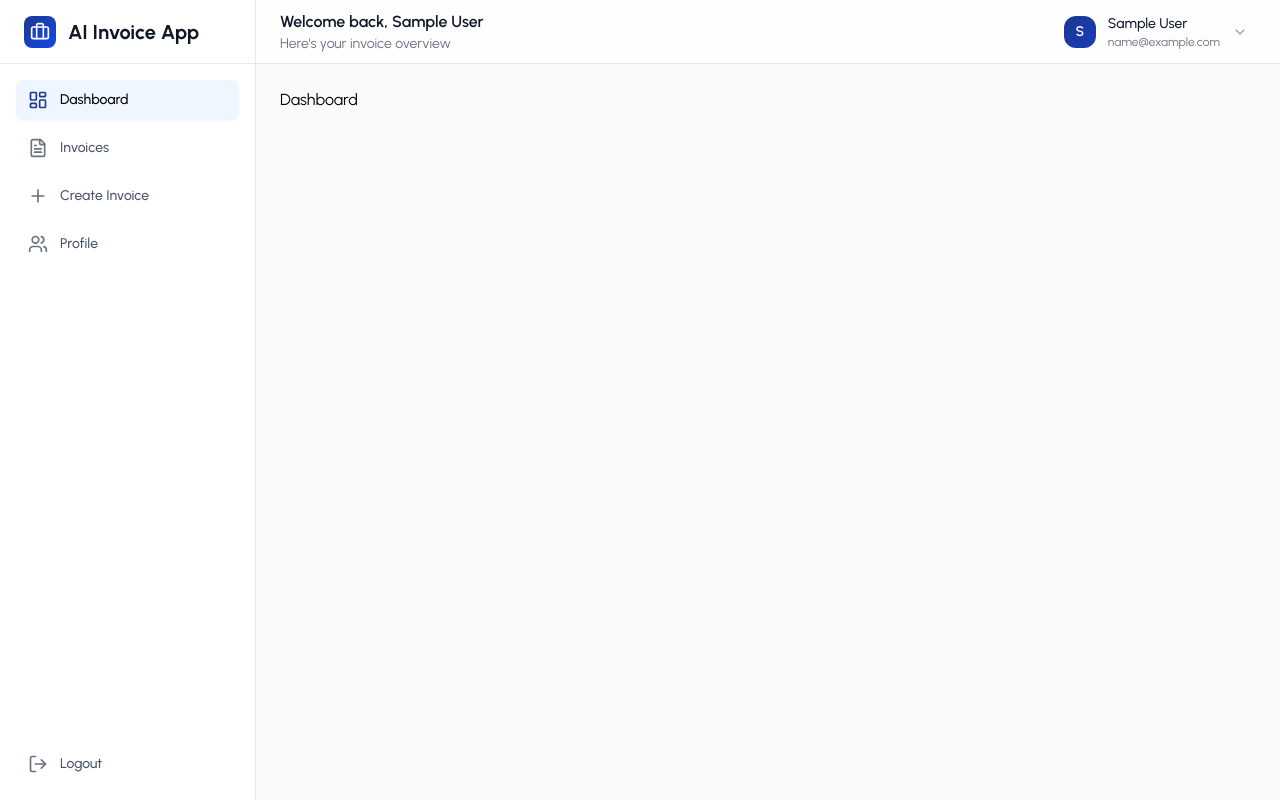
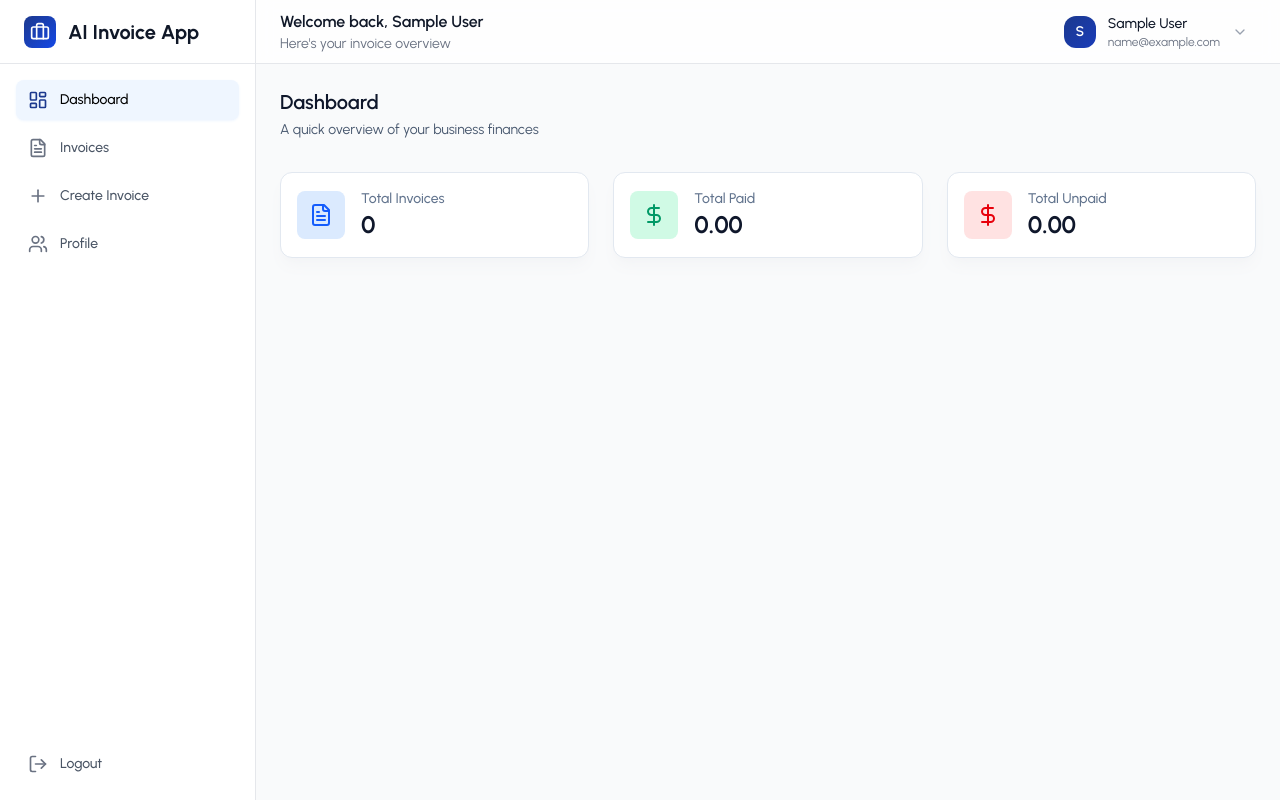
Before and after one commit to KADTLAKSHAN/AI-powered-invoice-generator, a React (Vite) app in the folder frontend/invoice-generator/: page /dashboard in a window 1280 px wide. Built offline with nearby package versions, Linux system fonts and the light colour scheme; no server answers; sample sign-in values are in the browser's storage.

Commit message:
Create Dashboard Page

```diff
--- a/frontend/invoice-generator/src/pages/Dashboard/Dashboard.jsx
+++ b/frontend/invoice-generator/src/pages/Dashboard/Dashboard.jsx
@@ -1,5 +1,131 @@
+import { Loader2, FileText, DollarSign, Plus, icons } from "lucide-react";
+import { useEffect, useState } from "react";
+import { useNavigate } from "react-router-dom";
+import axiosInstance from "../../utils/axiosInstance";
+import { API_PATHS } from "../../utils/apiPaths";
+
 const Dashboard = () => {
-  return <div>Dashboard</div>;
+  const [stats, setStats] = useState({
+    totalInvoices: 0,
+    totalPaid: 0,
+    totalUnpaid: 0,
+  });
+
+  const [recentInvoices, setRecentInvoices] = useState([]);
+  const [loading, setLoading] = useState(true);
+  const navigate = useNavigate();
+
+  useEffect(() => {
+    const fetchDashboardData = async () => {
+      try {
+        const response = await axiosInstance.get(
+          API_PATHS.INVOICE.GET_ALL_INVOICES
+        );
+        const invoices = response.data;
+
+        const totalInvoices = invoices.length;
+        const totalPaid = invoices
+          .filter((inv) => inv.status === "Paid")
+          .reduce((acc, inv) => acc + inv.total, 0);
+        const totalUnpaid = invoices
+          .filter((inv) => inv.status !== "Paid")
+          .reduce((acc, inv) => acc + inv.total, 0);
+
+        setStats({ totalInvoices, totalPaid, totalUnpaid });
+        setRecentInvoices(
+          invoices
+            .sort((a, b) => new Date(b.invoiceDate) - new Date(a.invoiceDate))
+            .slice(0, 5)
+        );
+      } catch (error) {
+        console.error("Failed to fetch dashboard data", error);
+      } finally {
+        setLoading(false);
+      }
+    };
+
+    fetchDashboardData();
+  }, []);
+
+  const statsData = [
+    {
+      icon: FileText,
+      label: "Total Invoices",
+      value: stats.totalInvoices,
+      color: "blue",
+    },
+    {
+      icon: DollarSign,
+      label: "Total Paid",
+      value: `${stats.totalPaid.toFixed(2)}`,
+      color: "emerald",
+    },
+    {
+      icon: DollarSign,
+      label: "Total Unpaid",
+      value: `${stats.totalUnpaid.toFixed(2)}`,
+      color: "red",
+    },
+  ];
+
+  const colorClasses = {
+    blue: { bg: "bg-blue-100", text: "text-blue-600" },
+    emerald: { bg: "bg-emerald-100", text: "text-emerald-600" },
+    red: { bg: "bg-red-100", text: "text-red-600" },
+  };
+
+  if (loading) {
+    return (
+      <div className="flex justify-center text-center h-96">
+        <Loader2 className="w-8 h-8 animate-spin text-blue-600" />
+      </div>
+    );
+  }
+
+  return (
+    <div className="space-y-8 pb-96">
+      <div>
+        <h2 className="text-xl font-semibold text-slate-900">Dashboard</h2>
+        <p className="text-sm text-slate-600 mt-1">
+          A quick overview of your business finances
+        </p>
+      </div>
+
+      {/* Stats Cards */}
+      <div className="grid grid-cols-1 md:grid-cols-2 lg:grid-cols-3 gap-6">
+        {statsData.map((stat, index) => (
+          <div
+            key={index}
+            className="bg-white p-4 rounded-xl border border-slate-200 shadow-lg shadow-gray-100"
+          >
+            <div className="flex items-center">
+              <div
+                className={`flex-shrink-0 w-12 h-12 ${
+                  colorClasses[stat.color].bg
+                } rounded-lg flex items-center justify-center`}
+              >
+                <stat.icon
+                  className={`w-6 h-6 ${colorClasses[stat.color].text}`}
+                />
+              </div>
+              <div className="ml-4 min-w-0">
+                <div className="text-sm font-medium text-slate-500 truncate">
+                  {stat.label}
+                </div>
+                <div className="text-2xl font-bold text-slate-900 break-words">
+                  {stat.value}
+                </div>
+              </div>
+            </div>
+          </div>
+        ))}
+      </div>
+
+      {/* AI Insights Card */}
+
+      {/* Recent Invoices */}
+    </div>
+  );
 };
 
 export default Dashboard;
```
